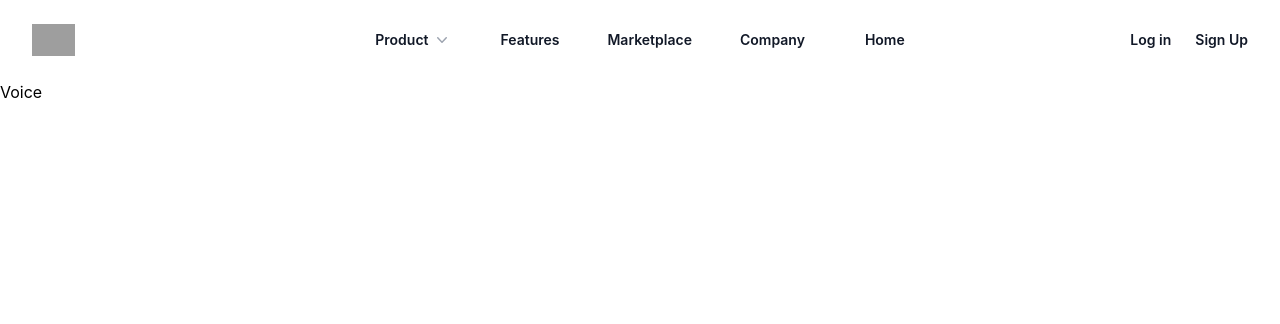
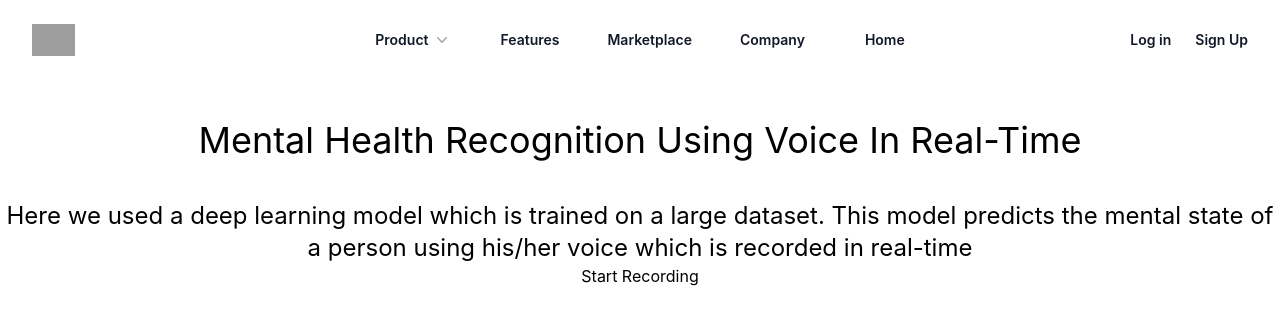
Before and after one commit to ParamThakkar123/SIH-hackathon, a React (Create React App) app: page /voice in a window 1280 px wide. Shown: the top 324 px of the page. Built offline with nearby package versions, Linux system fonts and the light colour scheme; grey boxes are pictures that could not be loaded.

Commit message:
voice page frontend added

```diff
--- a/package.json
+++ b/package.json
@@ -12,6 +12,7 @@
     "react-dom": "^18.2.0",
     "react-router-dom": "^6.15.0",
     "react-scripts": "5.0.1",
+    "react-transition-group": "^4.4.5",
     "web-vitals": "^2.1.4"
   },
   "scripts": {
--- a/src/components/Models Page/Voice.jsx
+++ b/src/components/Models Page/Voice.jsx
@@ -2,7 +2,12 @@ import React from 'react'
 
 const Voice = () => {
   return (
-    <div>Voice</div>
+    <div>
+      <h1 className='text-center text-4xl mt-10 mb-10 capitalize'>mental health recognition using voice in real-time</h1>
+      <p className='text-center text-2xl'>Here we used a deep learning model which is trained on a large dataset. This model predicts the mental state of a person using his/her voice which is recorded in real-time</p>
+
+      <button className='text-center m-auto flex justify-center'>Start Recording</button>
+    </div>
   )
 }
 
```
Also changed, not shown: 1 other file (tests, documents, lock files or other folders).
